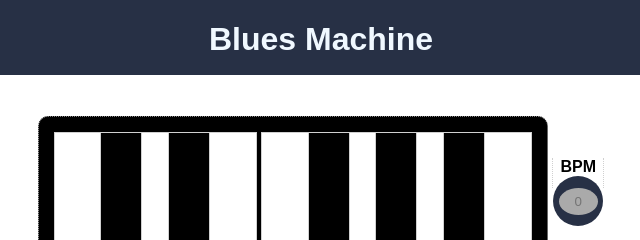
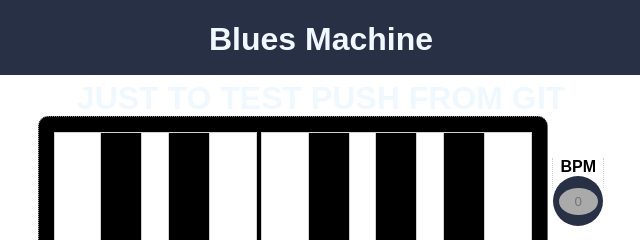
Before and after one commit to gkesaev/blues-machine, a website: page index.html in a window 1280 px wide. Shown: the top 240 px of the page, 319-959 px from the left. Drawn offline with Linux system fonts and the light colour scheme.

Commit message:
test pull

```diff
--- a/index.html
+++ b/index.html
@@ -10,6 +10,7 @@
 <body>
     <header>
         <h1 class="center">Blues Machine</h1>
+        <h1 class="center">JUST TO TEST PUSH FROM GIT</h1>
     </header>
     <div class="main-container">
         <div class="keyboard-сontainer">
```
